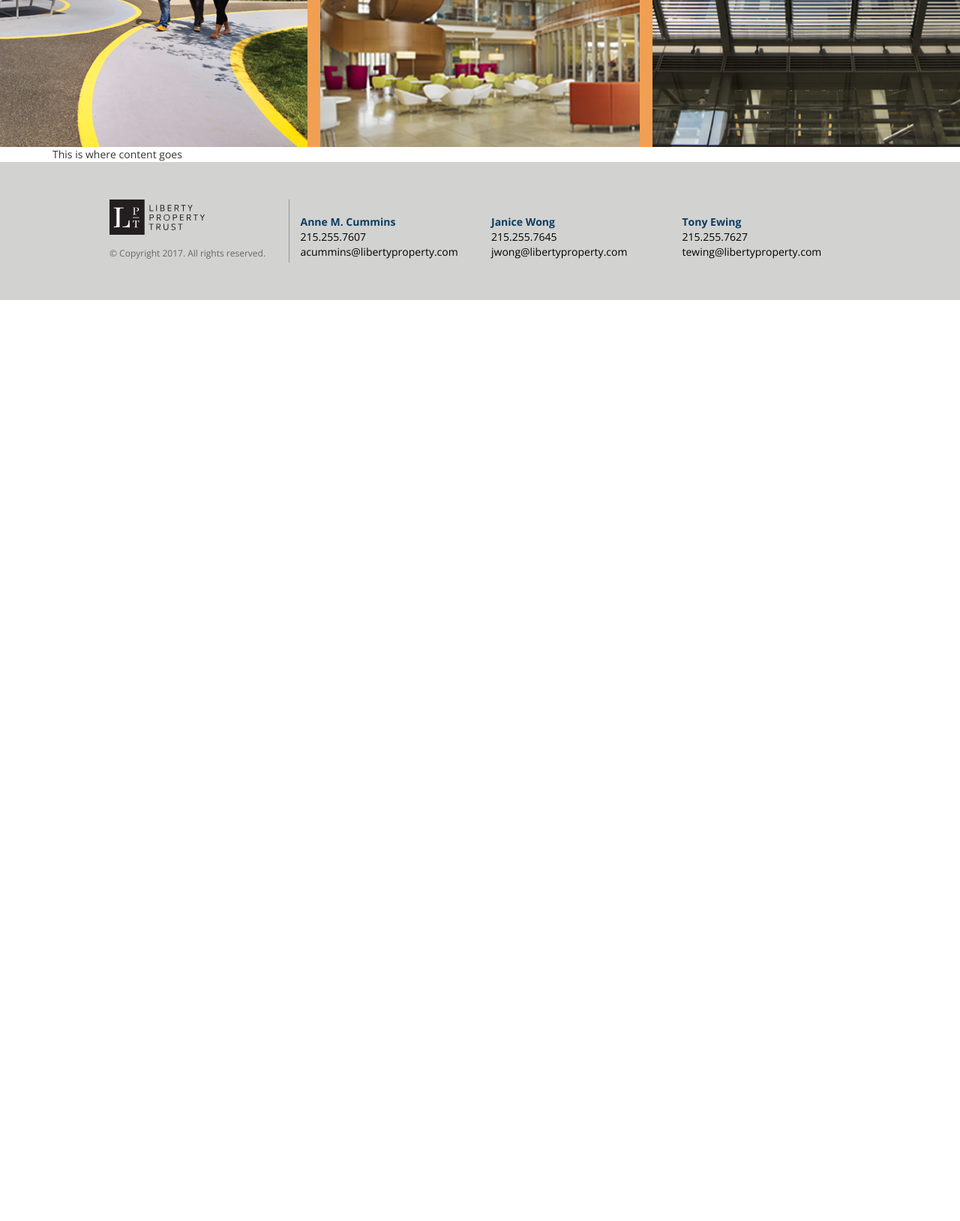
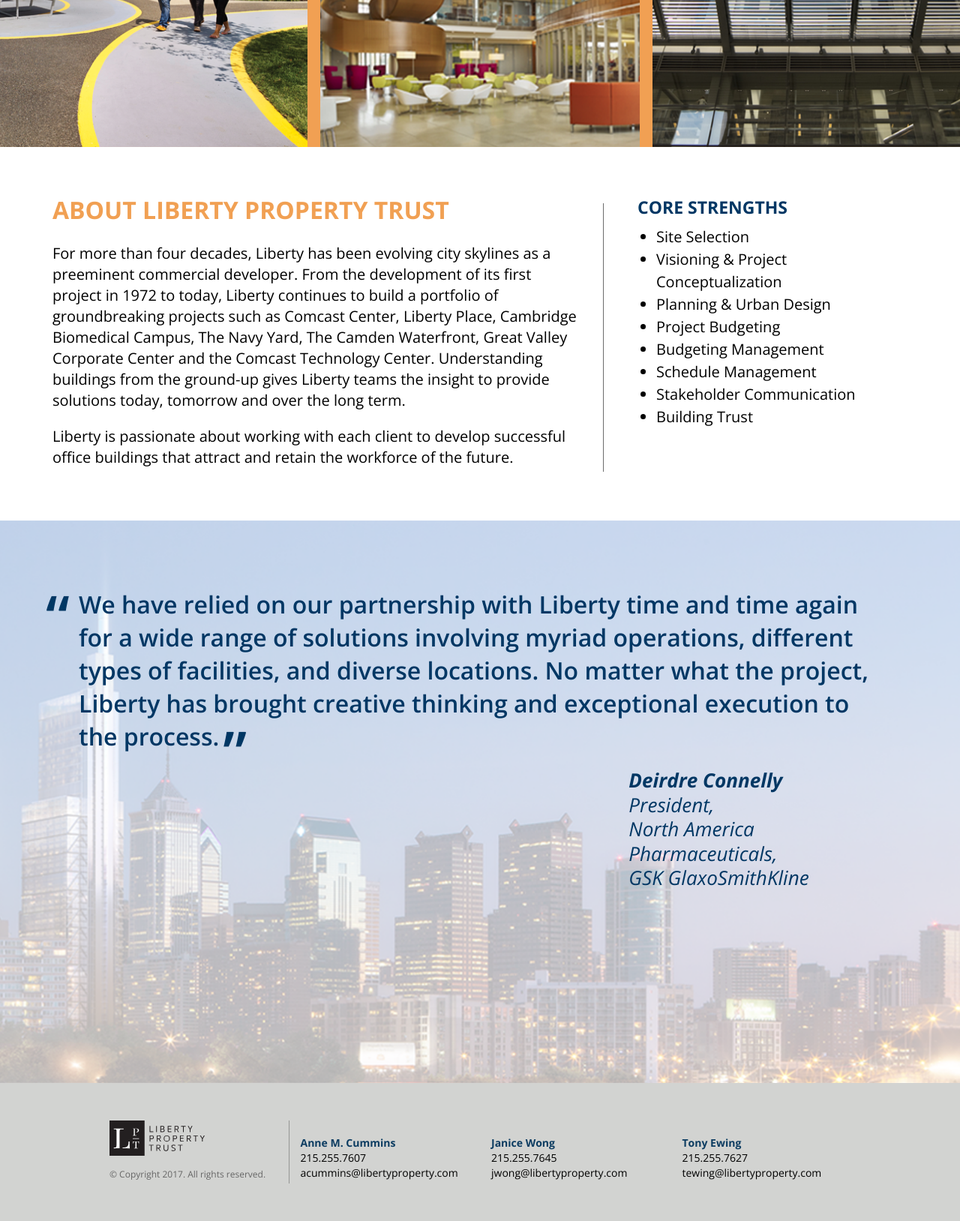
Before and after one commit to aaronfrey-freelance/PepperLillie-Camden-Waterfront, a PHP site: page /about.php in a window 1280 px wide. Shown: the part 654-2282 px from the top of the page at 75% size. Before the commit the page ends 1054 px from the top, so only its background shows below. Run offline with PHP 8.4, Linux system fonts and the light colour scheme; some libraries are stand-ins or nearby versions.

Commit message:
finish about page

```diff
--- a/about.php
+++ b/about.php
@@ -19,9 +19,43 @@
     </div>
 
     <div class="container content">
+
       <div class="row">
-        <div class="col-md-12">
-          This is where content goes
+        <div class="col-sm-8 border-right">
+          <h1>About Liberty Property Trust</h1>
+          <p>For more than four decades, Liberty has been evolving city skylines as a preeminent commercial developer. From the development of its first project in 1972 to today, Liberty continues to build a portfolio of groundbreaking projects such as Comcast Center, Liberty Place, Cambridge Biomedical Campus, The Navy Yard, The Camden Waterfront, Great Valley Corporate Center and the Comcast Technology Center. Understanding buildings from the ground-up gives Liberty teams the insight to provide solutions today, tomorrow and over the long term.</p>
+          <p>Liberty is passionate about working with each client to develop successful office buildings that attract and retain the workforce of the future.</p>
+        </div>
+        <div class="col-sm-4">
+          <h2>Core Strengths</h2>
+          <ul>
+            <li>Site Selection</li>
+            <li>Visioning &amp; Project Conceptualization</li>
+            <li>Planning &amp; Urban Design</li>
+            <li>Project Budgeting</li>
+            <li>Budgeting Management</li>
+            <li>Schedule Management</li>
+            <li>Stakeholder Communication</li>
+            <li>Building Trust</li>
+          </ul>
+        </div>
+      </div>
+
+    </div>
+
+    <div class="quote-container">
+      <div class="container">
+        <div class="row">
+          <div class="col-md-12">
+            <p class="quote">We have relied on our partnership with Liberty time and time again for a wide range of solutions involving myriad operations, different types of facilities, and diverse locations. No matter what the project, Liberty has brought creative thinking and exceptional execution to the process.<span>”</span></p>
+          </div>
+        </div>
+
+        <div class="row">
+          <div class="col-xs-offset-6 col-xs-6 col-md-offset-8 col-md-4 quote-person">
+            <div class="title">Deirdre Connelly</div>
+            <div>President,<br>North America Pharmaceuticals,<br>GSK GlaxoSmithKline</div>
+          </div>
         </div>
       </div>
     </div>
--- a/css/main.css
+++ b/css/main.css
@@ -24,7 +24,6 @@ textarea {
   resize: vertical;
 }
 
-
 /* Custom styles */
 
 h1,
@@ -44,6 +43,10 @@ h2 {
   font-size: 24px;
   font-weight: 600;
   margin-bottom: 15px;
+}
+
+p {
+  margin: 0 0 20px;
 }
 
 .btn-primary:hover,
@@ -141,11 +144,11 @@ h2 {
 }
 
 /* About Page */
-.img-container {
+#about .img-container {
   background-color: #f1a053;
 }
 
-.img-container div {
+#about .img-container div {
   float: left;
   width: 33.333333%;
   min-height: 111px;
@@ -157,14 +160,91 @@ h2 {
   background-size: cover;
 }
 
-.img-container div:first-child {
+#about .img-container div:first-child {
   width: 33%;
   margin-right: 0.333333%;
 }
 
-.img-container div:last-child {
+#about .img-container div:last-child {
   width: 33%;
   margin-left: 0.333333%;
+}
+
+#about .content {
+  font-size: 15px;
+  line-height: 23px;
+  color: #000000;
+  padding: 0 15px;
+}
+
+#about .content h1 {
+  font-size: 24px;
+  line-height: 28px;
+  margin-bottom: 15px;
+}
+
+#about .content h2 {
+  font-weight: 700;
+  font-size: 15px;
+  line-height: 20px;
+  margin-bottom: 10px;
+}
+
+#about .content ul {
+  padding-left: 25px;
+}
+
+#about .content li {
+  line-height: 22px;
+}
+
+#about .quote-container {
+  min-height: 363px;
+  background-image: url('../img/about/quote.png');
+  background-repeat: no-repeat;
+  background-position: center;
+  -webkit-background-size: cover;
+  -moz-background-size: cover;
+  -o-background-size: cover;
+  background-size: cover;
+  font-weight: 600;
+  color: #003764;
+  font-size: 15.2px;
+  line-height: 20.89px;
+}
+
+#about .quote-container .container {
+  padding: 40px 50px;
+}
+
+#about .quote-container .quote {
+  position: relative;
+}
+
+#about .quote-container .quote::before {
+  position: absolute;
+  font-size: 37.99px;
+  content: "“";
+  top: 8px;
+  left: -22px;
+}
+
+#about .quote-container .quote span {
+  font-size: 37.99px;
+  position: absolute;
+  bottom: -11px;
+  padding-left: 5px;
+}
+
+#about .quote-container .quote-person {
+  font-size: 12.39px;
+  font-weight: 400;
+  line-height: 15.49px;
+  font-style: italic;
+}
+
+#about .quote-container .quote-person .title {
+  font-weight: 700;
 }
 
 @media (min-width: 768px) {
@@ -204,16 +284,64 @@ h2 {
   #index .pan-container .pan-image {
     height: 620px;
   }
-  .img-container div {
+  #about .img-container div {
     min-height: 650px;
   }
-  .img-container div:first-child {
+  #about .img-container div:first-child {
     width: 32%;
     margin-right: 1.333333%;
   }
-  .img-container div:last-child {
+  #about .img-container div:last-child {
     width: 32%;
     margin-left: 1.333333%;
+  }
+  #about .content {
+    font-size: 20px;
+    line-height: 28px;
+    padding: 50px 15px;
+  }
+  #about .content li {
+    line-height: 30px;
+  }
+  #about .content h1 {
+    font-size: 32px;
+    margin-bottom: 30px;
+  }
+  #about .content h2 {
+    font-size: 23px;
+    margin-bottom: 15px;
+  }
+  #about .content .border-right {
+    position: relative;
+    padding-right: 60px;
+  }
+  #about .content .border-right::after {
+    content: "";
+    width: 1px;
+    background-color: #6c6c6c;
+    position: absolute;
+    top: 25px;
+    right: 30px;
+    bottom: 15px;
+  }
+  #about .quote-container {
+    min-height: 750px;
+    font-size: 32px;
+    line-height: 44px;
+    padding-top: 50px;
+  }
+  #about .quote-container .quote::before {
+    font-size: 80px;
+    top: 15px;
+    left: -44px;
+  }
+  #about .quote-container .quote span {
+    font-size: 80px;
+    bottom: -20px;
+  }
+  #about .quote-container .quote-person {
+    font-size: 26.09px;
+    line-height: 32.61px;
   }
 }
 
--- a/partials/head.php
+++ b/partials/head.php
@@ -10,7 +10,7 @@
   <!-- Place favicon.ico in the root directory -->
 
   <!-- Fonts -->
-  <link rel="stylesheet" href="https://fonts.googleapis.com/css?family=Open+Sans:400,600,700">
+  <link href="https://fonts.googleapis.com/css?family=Open+Sans:400,400i,600,700,700i" rel="stylesheet">
   <!-- Normalize -->
   <link rel="stylesheet" href="css/normalize.css">
   <!-- Bootstrap -->
```
